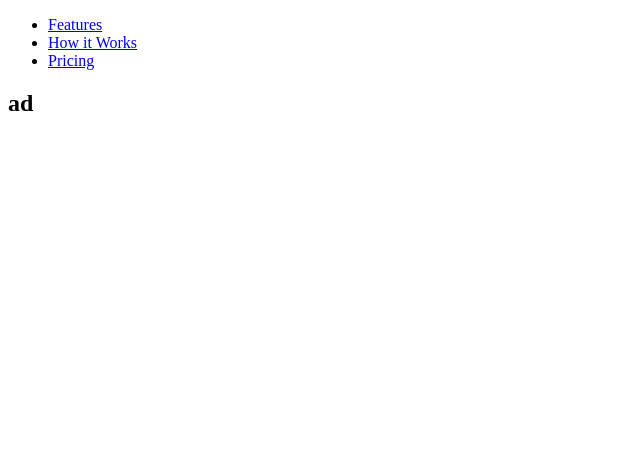
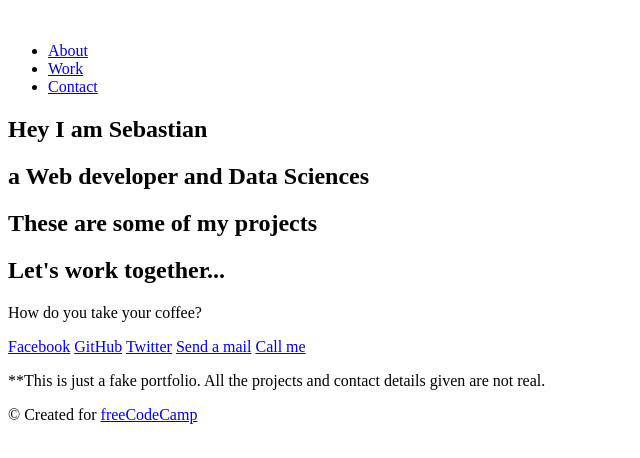
Before and after one commit to Rpront/Build-a-Personal-Portfolio-Webpage, a plain HTML site: page Index.html in a window 1280 px wide. Shown: the whole page, without its empty margins (0-640 px from the left). Drawn offline with Linux system fonts and the light colour scheme.

Commit message:
estructura del html en proceso 1

```diff
--- a/Index.html
+++ b/Index.html
@@ -10,26 +10,72 @@
 <body>
     <header id="header">
         <div class="logo">
+            <img src="" alt="">
         </div>
         <nav id ="navbar">
             <ul>
-                <li><a class="nav-link" href="#Features">Features</a></li>
-                <li><a class="nav-link"href="#How">How it Works</a></li>
-                <li><a class="nav-link"href="#Pricing">Pricing</a></li>
+                <li><a class="nav-link" href="#Features">About</a></li>
+                <li><a class="nav-link"href="#How">Work</a></li>
+                <li><a class="nav-link"href="#Pricing">Contact</a></li>
             </ul>
         </nav>
     </header>
     <section id="welcome-section">
-        <h1>ad</h1>
+        <h1>Hey I am Sebastian</h1>
+        <h2>a Web developer and Data Sciences</h2>
     </section>
     <section id="projects">
+        <h1>These are some of my projects</h1>
         <div class="project-tile">
             <a href="https://codepen.io/freeCodeCamp/full/qRZeGZ"></a>
         </div>
+        <div></div>
+        <div></div>
+        <div></div>
     </section>
-    <section>
-        <a id="profile-link" target="_blank" href="https://personal-portfolio.freecodecamp.rocks/#contact"></a>
-
-    </section>
+    <section id="contact" class="contact-section">
+        <div class="contact-section-header">
+          <h2>Let's work together...</h2>
+          <p>How do you take your coffee?</p>
+        </div>
+        <div class="contact-links">
+          <a
+            href="https://facebook.com/freecodecamp"
+            target="_blank"
+            class="btn contact-details"
+            ><i class="fab fa-facebook-square"></i> Facebook</a
+          >
+          <a
+            id="profile-link"
+            href="https://github.com/freecodecamp"
+            target="_blank"
+            class="btn contact-details"
+            ><i class="fab fa-github"></i> GitHub</a
+          >
+          <a
+            href="https://twitter.com/freecodecamp"
+            target="_blank"
+            class="btn contact-details"
+            ><i class="fab fa-twitter"></i> Twitter</a
+          >
+          <a href="/cdn-cgi/l/email-protection#7a1f021b170a161f3a1f021b170a161f54191517" class="btn contact-details"><i class="fas fa-at"></i> Send a mail</a
+          >
+          <a href="tel:555-555-5555" class="btn contact-details"
+            ><i class="fas fa-mobile-alt"></i> Call me</a
+          >
+        </div>
+      </section>
+    <footer>
+        <p>
+            **This is just a fake portfolio. All the projects and contact details
+            given are not real.
+          </p>
+          <p>
+            &copy; Created for
+            <a href="https://www.freecodecamp.com/" target="_blank"
+              >freeCodeCamp <i class="fab fa-free-code-camp"></i
+            ></a>
+          </p>
+    </footer>
 </body>
 </html>
```
